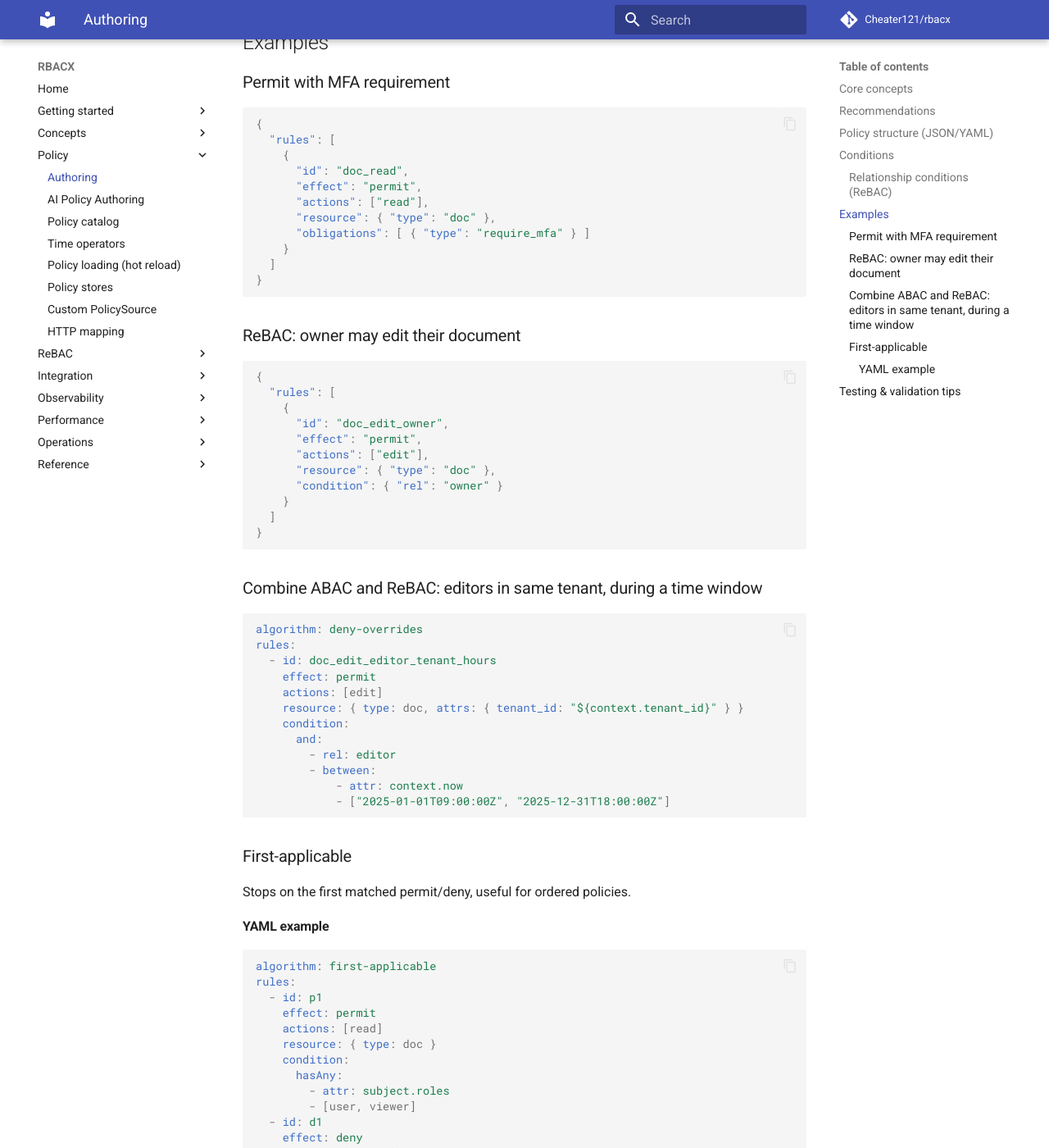
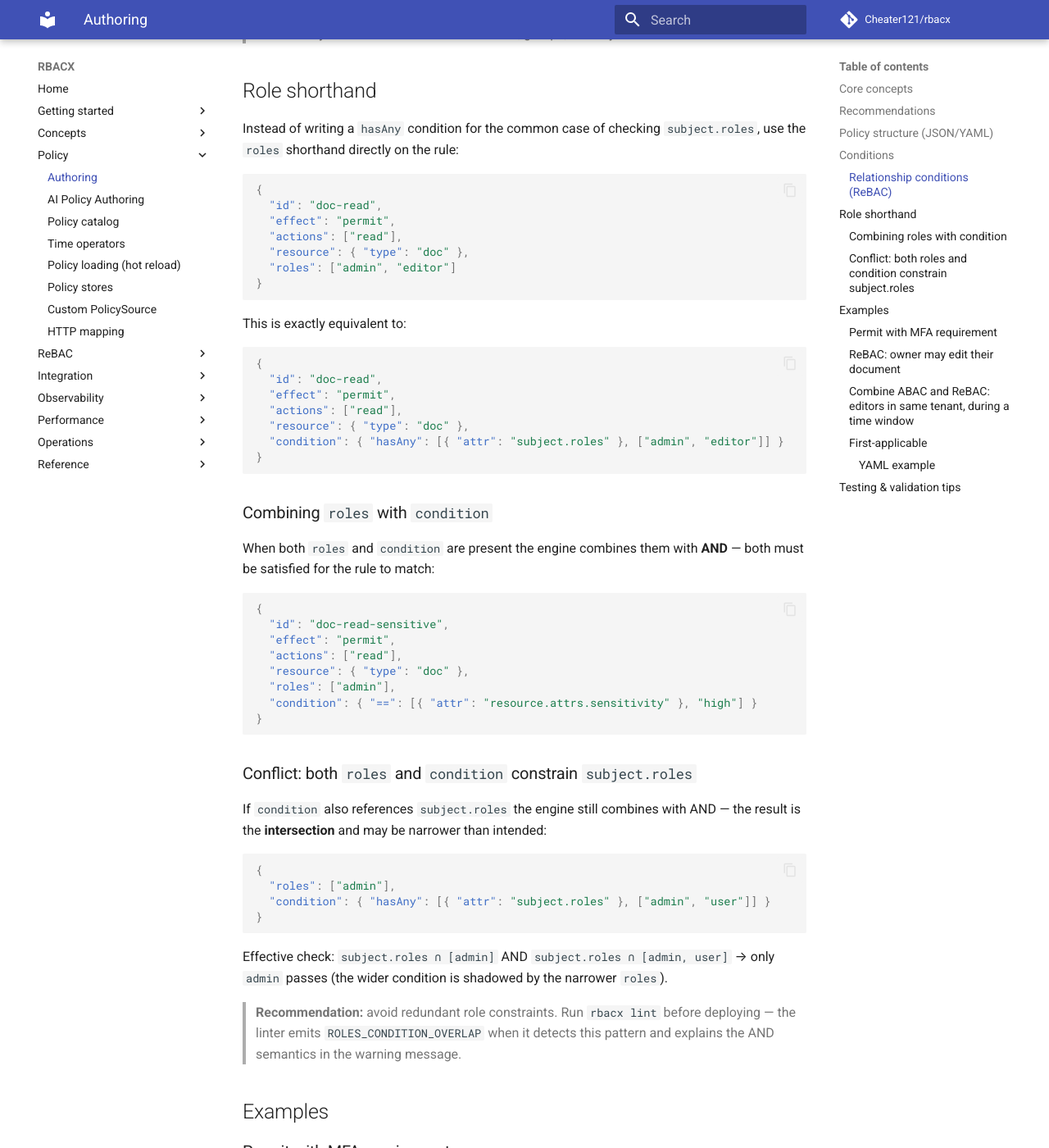
Before and after one commit to Cheater121/rbacx, an MkDocs documentation site: the page built from docs/policy_authoring.md, in a window 1280 px wide and 1400 px high, scrolled down 2170 px. Shown: the whole window at 82% size. Built offline with MkDocs 1.6.1 and Material for MkDocs 9.7.7, drawn with Linux system fonts in a browser that asks for light colours; comment, search, counter and statistics services are not loaded; some of the changed text lies outside the part shown.

Commit message:
feat(core): add roles shorthand

````diff
--- a/docs/policy_authoring.md
+++ b/docs/policy_authoring.md
@@ -8,6 +8,7 @@ This guide outlines how to write clear and maintainable RBAC/ABAC/ReBAC policies
 * **ABAC** – decisions come from evaluating **attributes** of subject, resource, action, and environment against **rules**.
 * **ReBAC** – decisions can depend on **relationships** between a subject and a resource (e.g., *user —owner→ document*). Relationships are typically managed in a graph/tuple store and checked via a `RelationshipChecker` port. See *Relationship conditions* below for policy syntax.
 * **Combining algorithms** – `deny-overrides`, `permit-overrides`, `first-applicable`. Choose the one that matches your risk posture.
+* **Role shorthand** – `"roles": ["admin", "editor"]` is sugar for a `hasAny` check on `subject.roles`; see below.
 
 ## Recommendations
 
@@ -68,6 +69,68 @@ Semantics:
 * Combine with ABAC/RBAC conditions as usual (e.g., require a role **and** a relationship).
 
 > Tip: In tuple/graph systems (e.g., SpiceDB, OpenFGA), relationships are expressed as *subject–relation–object* and can be modeled for users, groups, and object hierarchies.
+
+## Role shorthand
+
+Instead of writing a `hasAny` condition for the common case of checking
+`subject.roles`, use the `roles` shorthand directly on the rule:
+
+```json
+{
+  "id": "doc-read",
+  "effect": "permit",
+  "actions": ["read"],
+  "resource": { "type": "doc" },
+  "roles": ["admin", "editor"]
+}
+```
+
+This is exactly equivalent to:
+
+```json
+{
+  "id": "doc-read",
+  "effect": "permit",
+  "actions": ["read"],
+  "resource": { "type": "doc" },
+  "condition": { "hasAny": [{ "attr": "subject.roles" }, ["admin", "editor"]] }
+}
+```
+
+### Combining `roles` with `condition`
+
+When both `roles` and `condition` are present the engine combines them with
+**AND** — both must be satisfied for the rule to match:
+
+```json
+{
+  "id": "doc-read-sensitive",
+  "effect": "permit",
+  "actions": ["read"],
+  "resource": { "type": "doc" },
+  "roles": ["admin"],
+  "condition": { "==": [{ "attr": "resource.attrs.sensitivity" }, "high"] }
+}
+```
+
+### Conflict: both `roles` and `condition` constrain `subject.roles`
+
+If `condition` also references `subject.roles` the engine still combines with
+AND — the result is the **intersection** and may be narrower than intended:
+
+```json
+{
+  "roles": ["admin"],
+  "condition": { "hasAny": [{ "attr": "subject.roles" }, ["admin", "user"]] }
+}
+```
+
+Effective check: `subject.roles ∩ [admin]` AND `subject.roles ∩ [admin, user]`
+→ only `admin` passes (the wider condition is shadowed by the narrower `roles`).
+
+> **Recommendation:** avoid redundant role constraints. Run `rbacx lint` before
+> deploying — the linter emits `ROLES_CONDITION_OVERLAP` when it detects this
+> pattern and explains the AND semantics in the warning message.
 
 ## Examples
 
@@ -133,10 +196,12 @@ rules:
     effect: permit
     actions: [read]
     resource: { type: doc }
-    condition:
-      hasAny:
-        - attr: subject.roles
-        - [user, viewer]
+    roles: [user, viewer]          # shorthand for hasAny on subject.roles
+    # equivalent (legacy syntax):
+    # condition:
+    #   hasAny:
+    #     - attr: subject.roles
+    #     - [user, viewer]
   - id: d1
     effect: deny
     actions: [delete]
--- a/pyproject.toml
+++ b/pyproject.toml
@@ -4,7 +4,7 @@ build-backend = "setuptools.build_meta"
 
 [project]
 name = "rbacx"
-version = "1.13.0"
+version = "1.14.0"
 description = "RBAC/ABAC policy engine for Python with policy sets, condition DSL, and hot reload"
 readme = "README.md"
 requires-python = ">=3.10"
````
Also changed, not shown: CHANGELOG.md (+32 -0 lines), README.md (+4 -1 lines), docs/caching.md (+3 -1 lines), docs/diagnostics.md (+1 -0 lines), docs/highlights.md (+1 -0 lines), docs/obligations.md (+22 -0 lines), docs/roles.md (+33 -0 lines), 6 other files.
